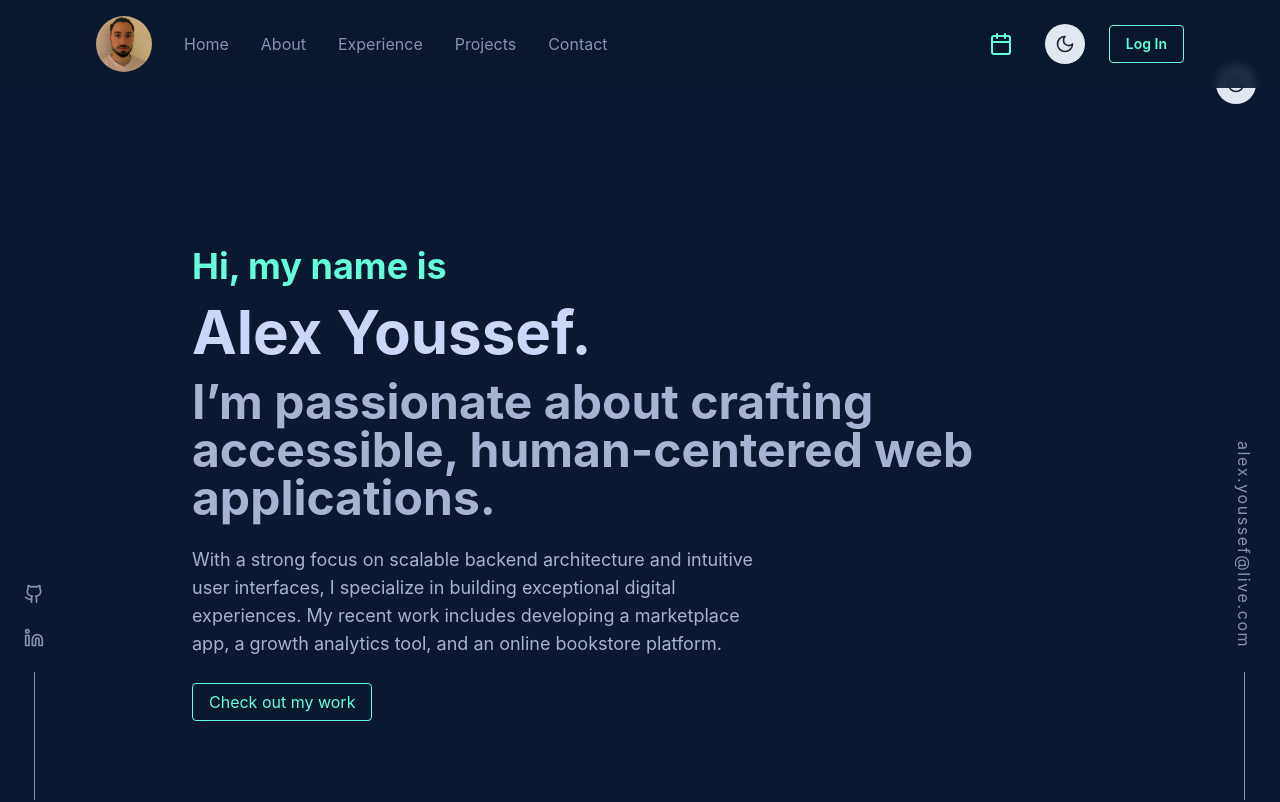
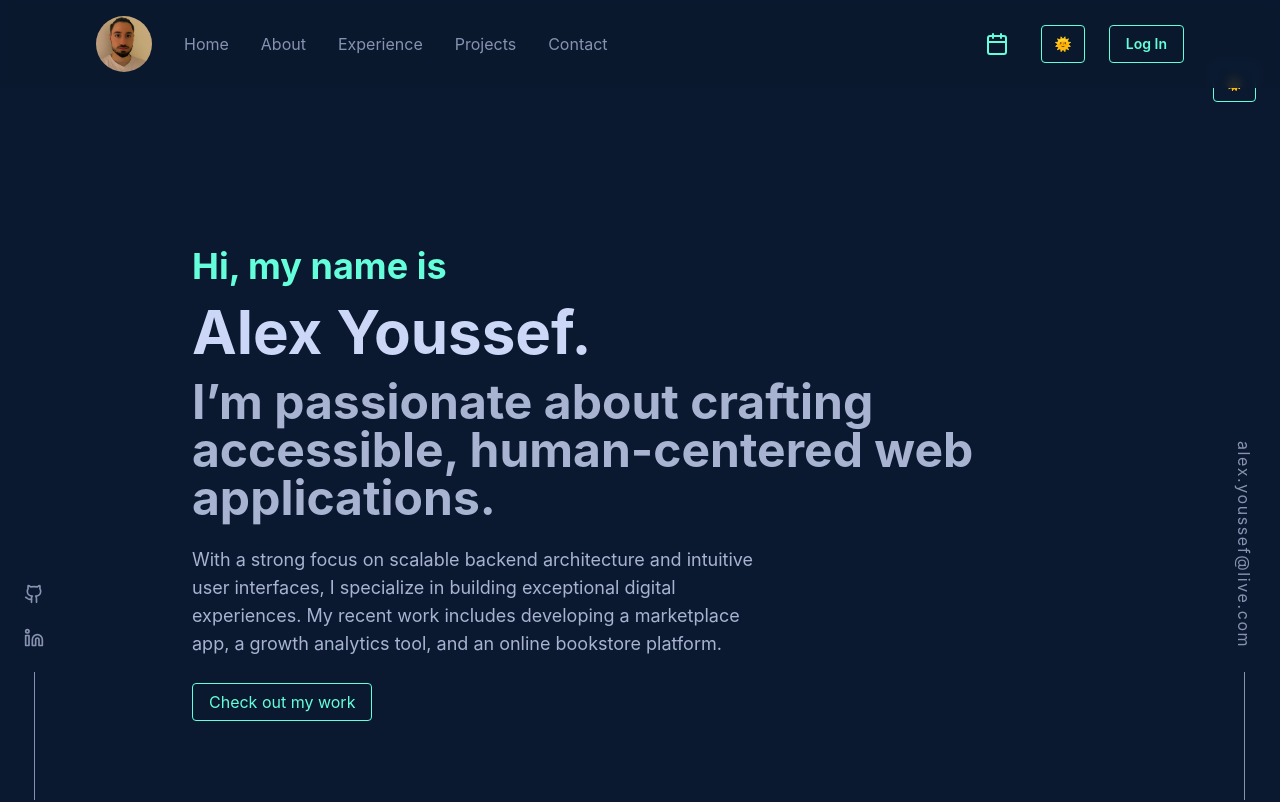
Before and after one commit to AlexBuildsLTS/Curriculum-vitae, a React (Vite) app: page / in a window 1280 px wide. Shown: the top 802 px of the page. Built offline with nearby package versions, Linux system fonts and the light colour scheme.

Commit message:
fixed themetoggle

```diff
--- a/src/components/ThemeToggle.tsx
+++ b/src/components/ThemeToggle.tsx
@@ -1,35 +1,27 @@
-// src/components/ThemeToggle.tsx
-
-import { Moon, Sun } from 'lucide-react';
-import React, { useEffect, useState } from 'react';
+import React, { useState, useEffect } from "react";
 
 const ThemeToggle: React.FC = () => {
-  const [isDark, setIsDark] = useState<boolean>(() => {
-    const storedTheme = localStorage.getItem('theme');
-    if (storedTheme) {
-      return storedTheme === 'dark';
-    }
-    // Default to system preference
-    return window.matchMedia('(prefers-color-scheme: dark)').matches;
-  });
+  const [theme, setTheme] = useState(localStorage.getItem("theme") || "light");
 
   useEffect(() => {
-    if (isDark) {
-      document.documentElement.classList.add('dark');
-      localStorage.setItem('theme', 'dark');
+    if (theme === "dark") {
+      document.documentElement.classList.add("dark");
     } else {
-      document.documentElement.classList.remove('dark');
-      localStorage.setItem('theme', 'light');
+      document.documentElement.classList.remove("dark");
     }
-  }, [isDark]);
+    localStorage.setItem("theme", theme);
+  }, [theme]);
+
+  const toggleTheme = () => {
+    setTheme((prevTheme) => (prevTheme === "light" ? "dark" : "light"));
+  };
 
   return (
     <button
-      onClick={() => setIsDark(!isDark)}
-      className="flex items-center justify-center w-10 h-10 transition-colors duration-300 rounded-full bg-slate-200 dark:bg-navy-lightest"
-      aria-label="Toggle Dark Mode"
-    >
-      {isDark ? <Sun size={20} className="text-yellow-500" /> : <Moon size={20} className="text-gray-800" />}
+      onClick={toggleTheme}
+      className="px-3 py-2 text-sm font-semibold border rounded text-slate-lightest border-green hover:bg-green hover:text-navy-primary"
+      aria-label="Toggle Theme">
+      {theme === "light" ? "🌞" : "🌜"}
     </button>
   );
 };
--- a/src/styles/global.css
+++ b/src/styles/global.css
@@ -39,6 +39,34 @@
 
 /* Custom Components */
 @layer components {
+  /* Transparent Scrollbar */
+  ::-webkit-scrollbar {
+    width: 8px;
+  }
+
+  ::-webkit-scrollbar-thumb {
+    background: rgba(255, 255, 255, 0.1);
+    border-radius: 4px;
+  }
+
+  ::-webkit-scrollbar-thumb:hover {
+    background: rgba(255, 255, 255, 0.2);
+  }
+
+  ::-webkit-scrollbar-track {
+    background: transparent;
+  }
+
+  /* Adjust Root Font Size for Scale */
+  html {
+    font-size: 14px; /* Slightly smaller than the default 16px */
+  }
+
+  body {
+    transform: scale(0.98); /* Slightly shrink the body */
+    transform-origin: top center; /* Ensure scaling starts from the top */
+  }
+
   /* Navigation Links */
   .nav-link {
     @apply transition-colors duration-300 text-slate hover:text-green;
```
